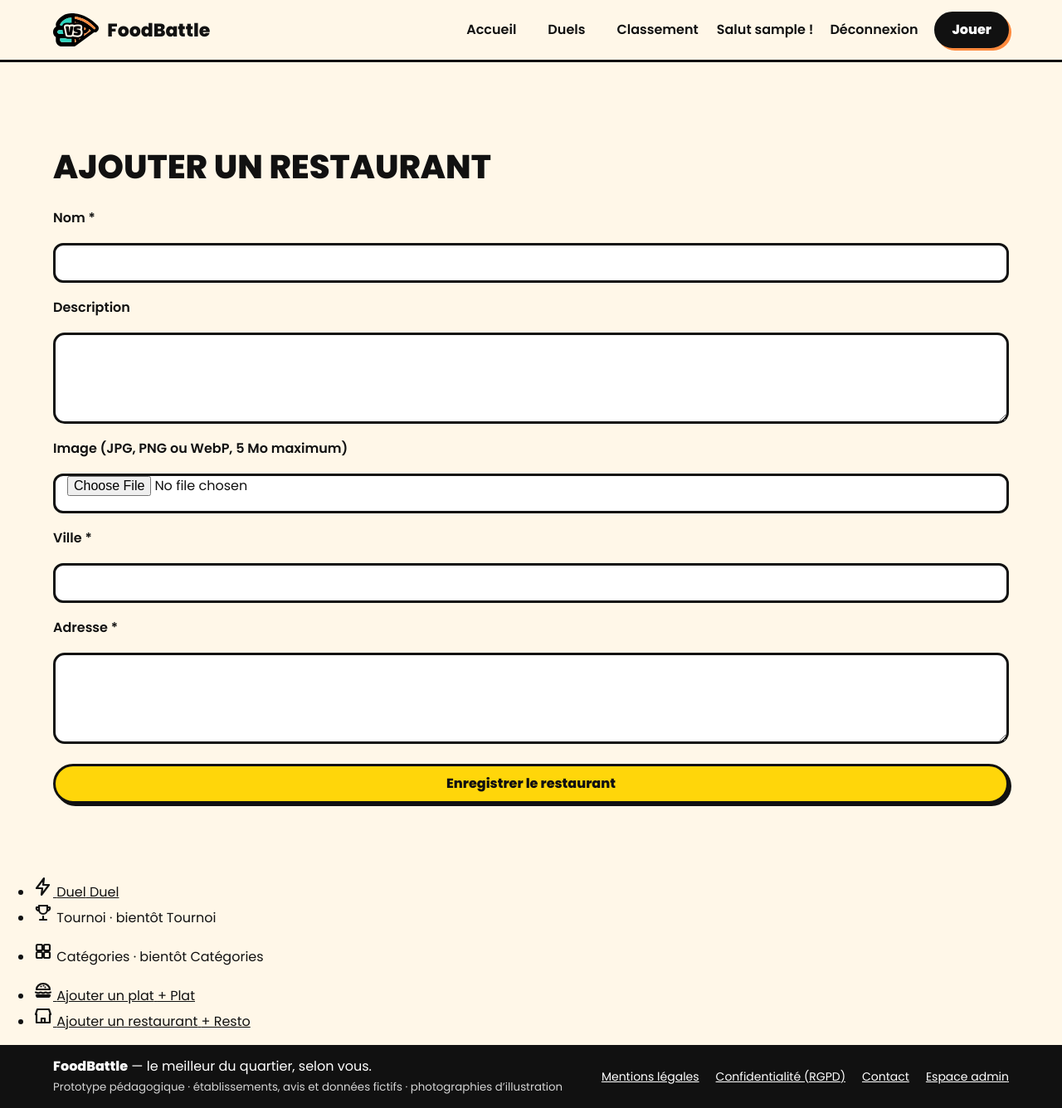
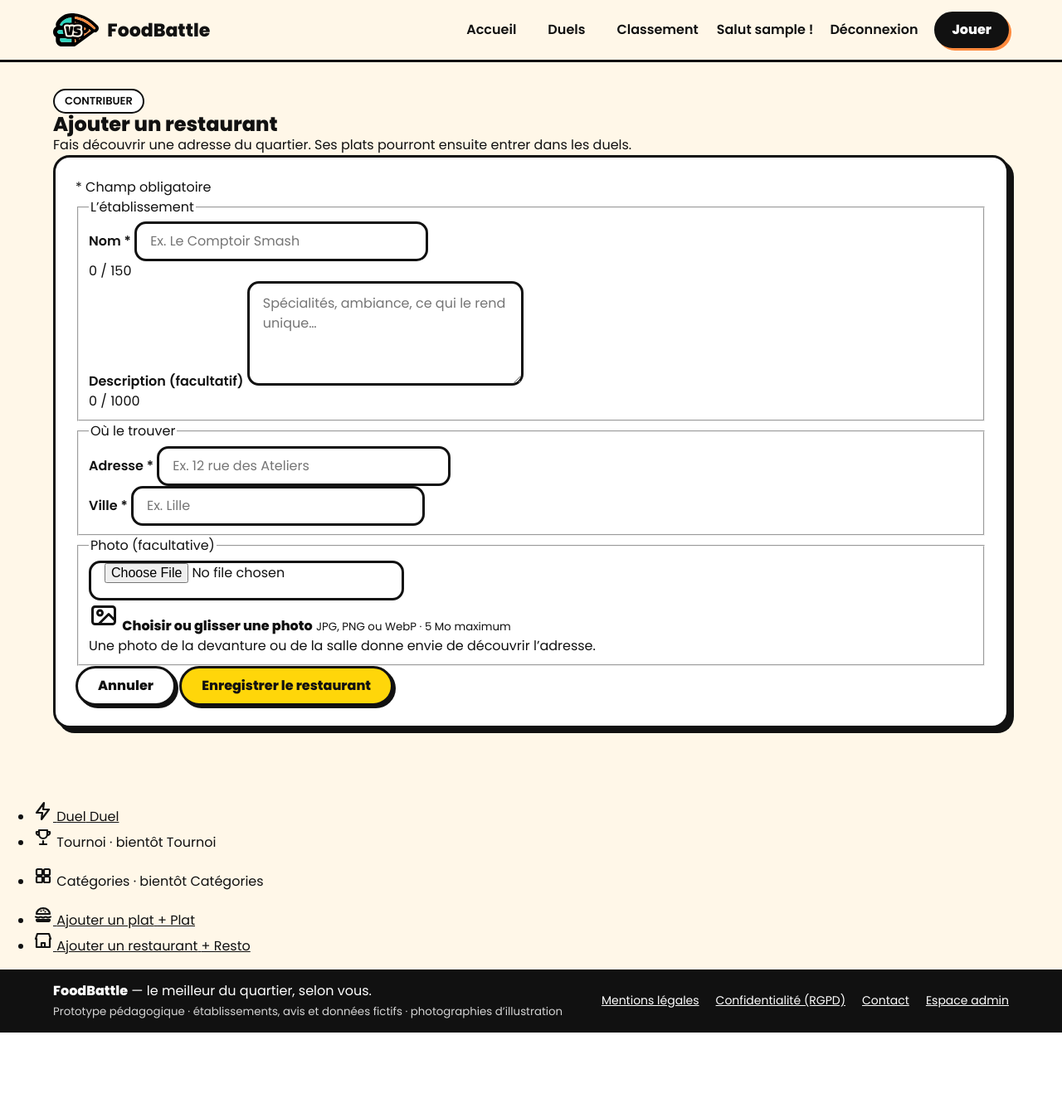
Before and after one commit to Enzo-clock/food-battle-EL, a PHP site: page /restaurant/creer in a window 1280 px wide. Shown: the whole page at 83% size. After the commit the page ends 1245 px from the top, so only its background shows below. Run offline with PHP 8.4, Linux system fonts and the light colour scheme; the visitor is signed in with stand-in values (Sample User, id 1); some libraries are stand-ins or nearby versions.

Commit message:
feat: refonte UX de la page d'ajout de restaurant

```diff
--- a/app/views/createrestaurant.php
+++ b/app/views/createrestaurant.php
@@ -1,5 +1,7 @@
 <?php
 // filepath: app/views/createrestaurant.php
+// Variables fournies par EstablishmentController::create() : $errors, $old
+// Les noms des champs (name, description, picture, city, address, token) sont inchangés.
 if (!isset($errors) || !is_array($errors)) {
     $errors = [];
 }
@@ -13,20 +15,35 @@ $old = array_merge(
     $old
 );
 
+// Un navigateur ne conserve jamais un fichier choisi après un envoi en erreur :
+// on prévient l'utilisateur qu'il doit resélectionner sa photo.
+$pictureWasSent = $errors && (($_FILES['picture']['error'] ?? UPLOAD_ERR_NO_FILE) !== UPLOAD_ERR_NO_FILE);
+$success = isset($_GET['success']);
+
 require_once __DIR__ . '/../includes/header.php';
 ?>
 
-<section class="section">
-    <div class="section__head">
-        <h1 class="section__title">Ajouter un restaurant</h1>
+<section class="create-page">
+    <header class="create-page__head">
+        <span class="pill">CONTRIBUER</span>
+        <h1 class="create-page__title">Ajouter un restaurant</h1>
+        <p class="create-page__lead">Fais découvrir une adresse du quartier. Ses plats pourront ensuite entrer dans les duels.</p>
+    </header>
+
+    <?php if ($success): ?>
+        <div class="create-success box" role="status">
+            <p class="create-success__title">Le restaurant a bien été ajouté.</p>
+            <p>Merci pour ta contribution ! Tu peux maintenant lui ajouter des plats.</p>
+            <div class="create-success__actions">
+                <a class="btn btn--primary" href="/restaurant/creer">Ajouter un autre restaurant</a>
+                <a class="btn btn--ghost" href="/">Retour à l’accueil</a>
             </div>
-
-    <?php if (isset($_GET['success'])): ?>
-        <p class="message" role="status">Le restaurant a bien été ajouté.</p>
-    <?php endif ?>
+        </div>
+    <?php else: ?>
 
         <?php if ($errors): ?>
-        <div class="auth__errors" role="alert">
+            <div class="auth__errors" role="alert" tabindex="-1" data-autofocus>
+                <p><strong>Le restaurant n’a pas pu être enregistré :</strong></p>
                 <ul>
                     <?php foreach ($errors as $error): ?>
                         <li><?= h($error) ?></li>
@@ -35,26 +52,81 @@ require_once __DIR__ . '/../includes/header.php';
             </div>
         <?php endif ?>
 
-    <form class="auth__form" method="post" action="/restaurant/creer" enctype="multipart/form-data">
+        <form class="create-form box" method="post" action="/restaurant/creer" enctype="multipart/form-data" data-lock-submit>
             <input type="hidden" name="token" value="<?= h(csrf()) ?>">
 
-        <label for="name">Nom *</label>
-        <input id="name" name="name" maxlength="150" required value="<?= h($old['name']) ?>">
+            <p class="create-form__legend"><span aria-hidden="true">*</span> Champ obligatoire</p>
 
-        <label for="description">Description</label>
-        <textarea id="description" name="description"><?= h($old['description']) ?></textarea>
+            <div class="create-form__grid">
+                <div class="create-form__fields">
+                    <fieldset class="create-form__group">
+                        <legend>L’établissement</legend>
 
-        <label for="picture">Image (JPG, PNG ou WebP, 5 Mo maximum)</label>
-        <input id="picture" name="picture" type="file" accept="image/jpeg,image/png,image/webp">
+                        <div class="field">
+                            <label for="name">Nom <span class="field__req" aria-hidden="true">*</span></label>
+                            <input id="name" name="name" maxlength="150" required autocomplete="organization"
+                                placeholder="Ex. Le Comptoir Smash" value="<?= h($old['name']) ?>" data-counter>
+                        </div>
 
-        <label for="city">Ville *</label>
-        <input id="city" name="city" maxlength="80" required value="<?= h($old['city']) ?>">
+                        <div class="field">
+                            <label for="description">Description <span class="field__opt">(facultatif)</span></label>
+                            <textarea id="description" name="description" rows="4" maxlength="1000"
+                                placeholder="Spécialités, ambiance, ce qui le rend unique…" data-counter><?= h($old['description']) ?></textarea>
+                        </div>
+                    </fieldset>
 
-        <label for="address">Adresse *</label>
-        <textarea id="address" name="address" required><?= h($old['address']) ?></textarea>
+                    <fieldset class="create-form__group">
+                        <legend>Où le trouver</legend>
 
-        <button class="btn btn--primary" type="submit">Enregistrer le restaurant</button>
+                        <div class="field">
+                            <label for="address">Adresse <span class="field__req" aria-hidden="true">*</span></label>
+                            <input id="address" name="address" required autocomplete="street-address"
+                                placeholder="Ex. 12 rue des Ateliers" value="<?= h($old['address']) ?>">
+                        </div>
+
+                        <div class="field">
+                            <label for="city">Ville <span class="field__req" aria-hidden="true">*</span></label>
+                            <input id="city" name="city" maxlength="80" required autocomplete="address-level2"
+                                placeholder="Ex. Lille" value="<?= h($old['city']) ?>">
+                        </div>
+                    </fieldset>
+                </div>
+
+                <fieldset class="create-form__group create-form__photo">
+                    <legend>Photo <span class="field__opt">(facultative)</span></legend>
+
+                    <div class="dropzone" data-dropzone>
+                        <input class="dropzone__input" id="picture" name="picture" type="file"
+                            accept="image/jpeg,image/png,image/webp" aria-label="Choisir une photo du restaurant"
+                            aria-describedby="picture-hint" data-preview-input>
+                        <img class="dropzone__preview" alt="" hidden data-preview>
+                        <span class="dropzone__empty" data-preview-empty>
+                            <svg viewBox="0 0 24 24" width="36" height="36" fill="none" stroke="currentColor" stroke-width="2"
+                                stroke-linecap="round" stroke-linejoin="round" aria-hidden="true">
+                                <rect x="3" y="5" width="18" height="14" rx="2" />
+                                <circle cx="9" cy="10" r="2" />
+                                <path d="m21 16-5-5-8 8" />
+                            </svg>
+                            <strong>Choisir ou glisser une photo</strong>
+                            <small>JPG, PNG ou WebP · 5 Mo maximum</small>
+                        </span>
+                    </div>
+                    <p class="field__hint" id="picture-hint">
+                        Une photo de la devanture ou de la salle donne envie de découvrir l’adresse.
+                        <?php if ($pictureWasSent): ?>
+                            <strong class="field__warn">Pense à resélectionner ta photo.</strong>
+                        <?php endif ?>
+                    </p>
+                </fieldset>
+            </div>
+
+            <div class="create-form__actions">
+                <a class="btn btn--ghost" href="/">Annuler</a>
+                <button class="btn btn--primary" type="submit" data-submit-label="Enregistrement…">Enregistrer le restaurant</button>
+            </div>
         </form>
+    <?php endif ?>
 </section>
 
+<script src="/assets/form.js" defer></script>
 <?php require_once __DIR__ . '/../includes/footer.php'; ?>
```
Also changed, not shown: public/assets/form.js (added). Lines whose indentation alone changed are shown as unchanged.
